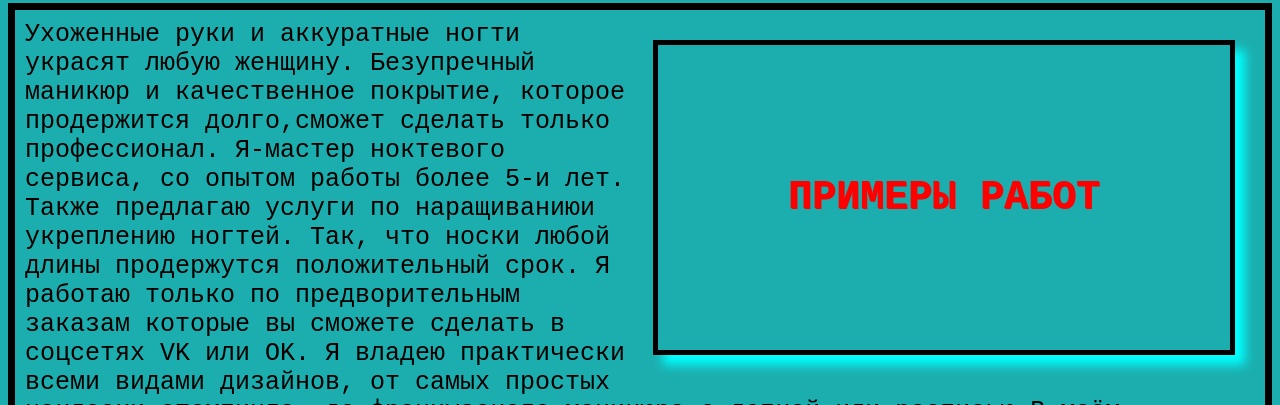
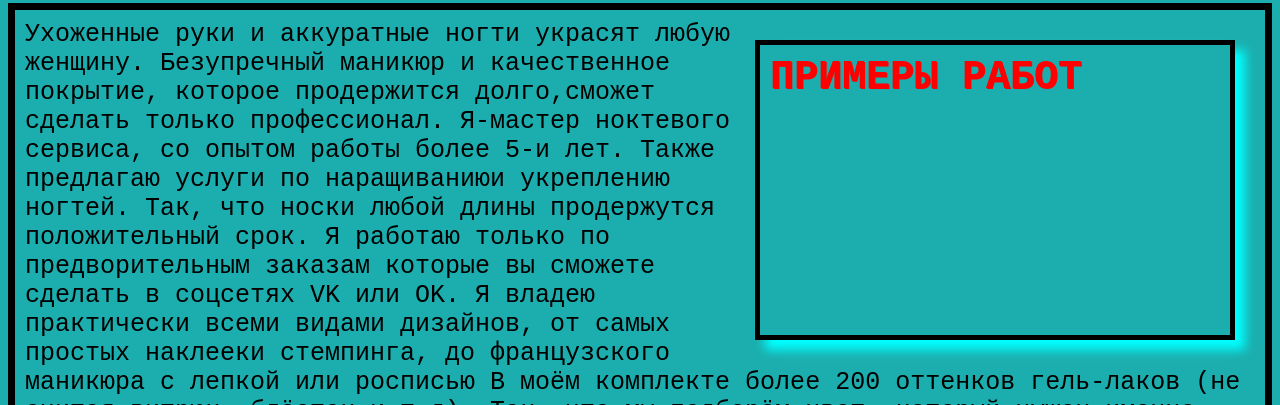
Before and after one commit to Abrakys23/Manikur, a plain HTML site: page index.html in a window 1280 px wide. Shown: the part 322-727 px from the top of the page. Drawn offline with Linux system fonts and the light colour scheme.

Commit message:
Update style.css

```diff
--- a/style.css
+++ b/style.css
@@ -27,7 +27,8 @@ a{
     font-size: 40px;
     float: right;
     text-decoration: none;
-    padding: 130px;
+    width: 450px;
+    height: 270px;
     color: red;
     box-shadow: 10px 10px 10px aqua;
     background: url(https://avatars.mds.yandex.net/i?id=d75cac22b27016a1316c21a086c4642e85da30d0-9288635-images-thumbs&n=13);
```
